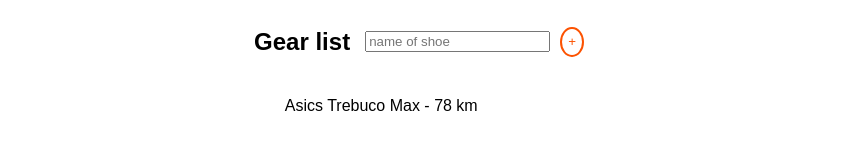
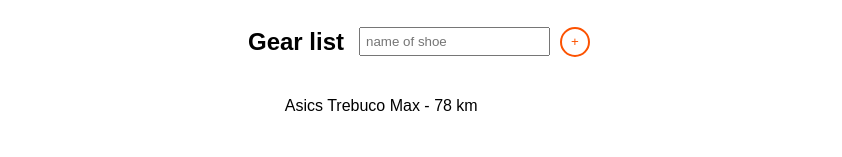
Before and after one commit to NielsLouwes/Strava-simple-clone-React, a React (Create React App) app: page / in a window 1280 px wide. Shown: the top 157 px of the page, without its empty margins (221-1063 px from the left). Built offline with nearby package versions, Linux system fonts and the light colour scheme.

Commit message:
added red outline and warning text for duplicate gear

```diff
--- a/src/App.styled.tsx
+++ b/src/App.styled.tsx
@@ -27,11 +27,14 @@
 
 export const Button = styled.button`
   height: 30px;
+  width: 30px;
   border-radius: 50%;
   background: white;
   border: 2px solid #fc5201;
   color: #fc5201;
   margin-left: 10px;
+  padding: 0;
+  cursor: pointer;
 `;
 
 export const DuplicateError = styled.p`
--- a/src/App.tsx
+++ b/src/App.tsx
@@ -44,7 +44,7 @@
     <div className="App">
       <Container>
         <h2>Gear list</h2>
-        <GearListForm addNewGear={addNewGear} gearInput={gearInput} setGearInput={setGearInput}/>
+        <GearListForm addNewGear={addNewGear} gearInput={gearInput} setGearInput={setGearInput} duplicateError={duplicateError}/>
       </Container>
       {duplicateError ? (
         <DuplicateError>
--- a/src/components/GearListForm/GearListForm.tsx
+++ b/src/components/GearListForm/GearListForm.tsx
@@ -1,12 +1,25 @@
 import { Button } from "../../App.styled";
+import styled from "styled-components";
 
 type GearListFormProps = {
    addNewGear: () => void;
    gearInput: string;
    setGearInput: (value: React.SetStateAction<string>) => void;
+   duplicateError: boolean
 }
 
-export const GearListForm = ({addNewGear, gearInput, setGearInput}: GearListFormProps) => {
+const GearInput = styled.input<{ duplicateError?: boolean }>`
+  border: 1px solid ${props => props.duplicateError ? "red" : "initial"};
+  color:  ${props => props.duplicateError ? "red" : "black"};
+  padding: 5px;
+
+  &:focus {
+    border: 1px solid ${props => props.duplicateError ? "red" : "yourDesiredFocusColor"};
+    outline: none;
+  }
+`
+
+export const GearListForm = ({addNewGear, gearInput, setGearInput, duplicateError}: GearListFormProps) => {
   return (
     <form
       action="submit"
@@ -15,11 +28,12 @@
         addNewGear();
       }}
     >
-      <input
+      <GearInput
         type="text"
         placeholder="name of shoe"
         value={gearInput}
         onChange={(event) => setGearInput(event.target.value)}
+        duplicateError={duplicateError}
       />
       <Button>+</Button>
     </form>
```
